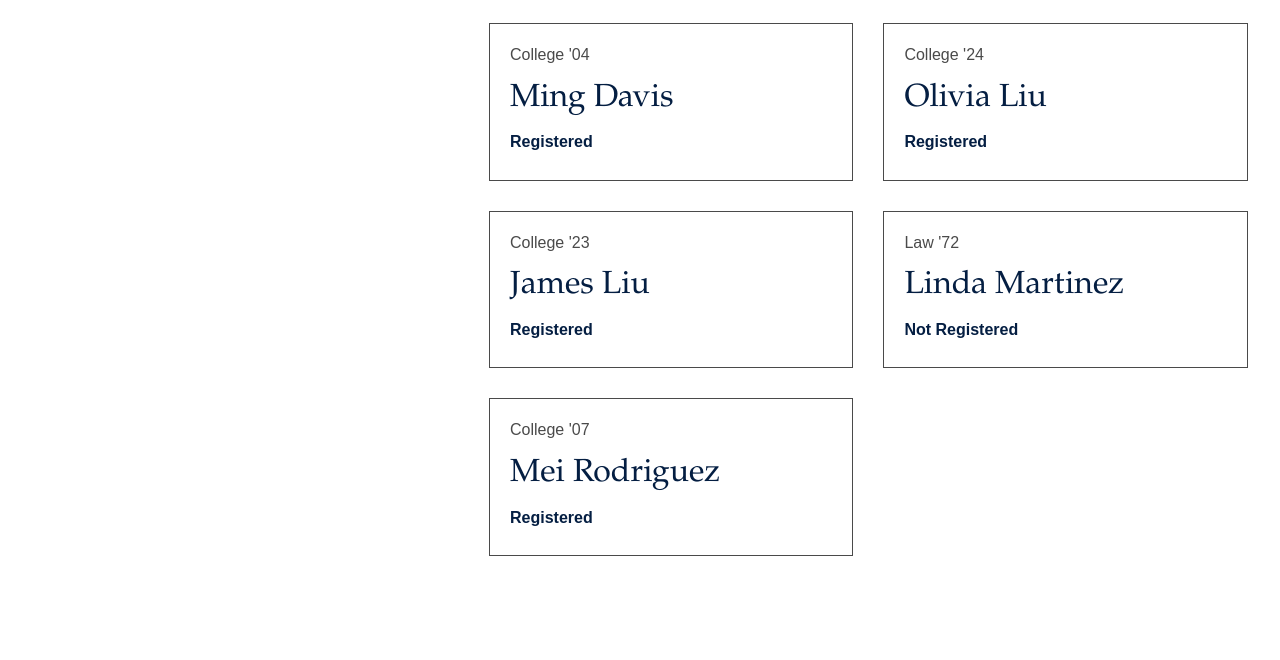
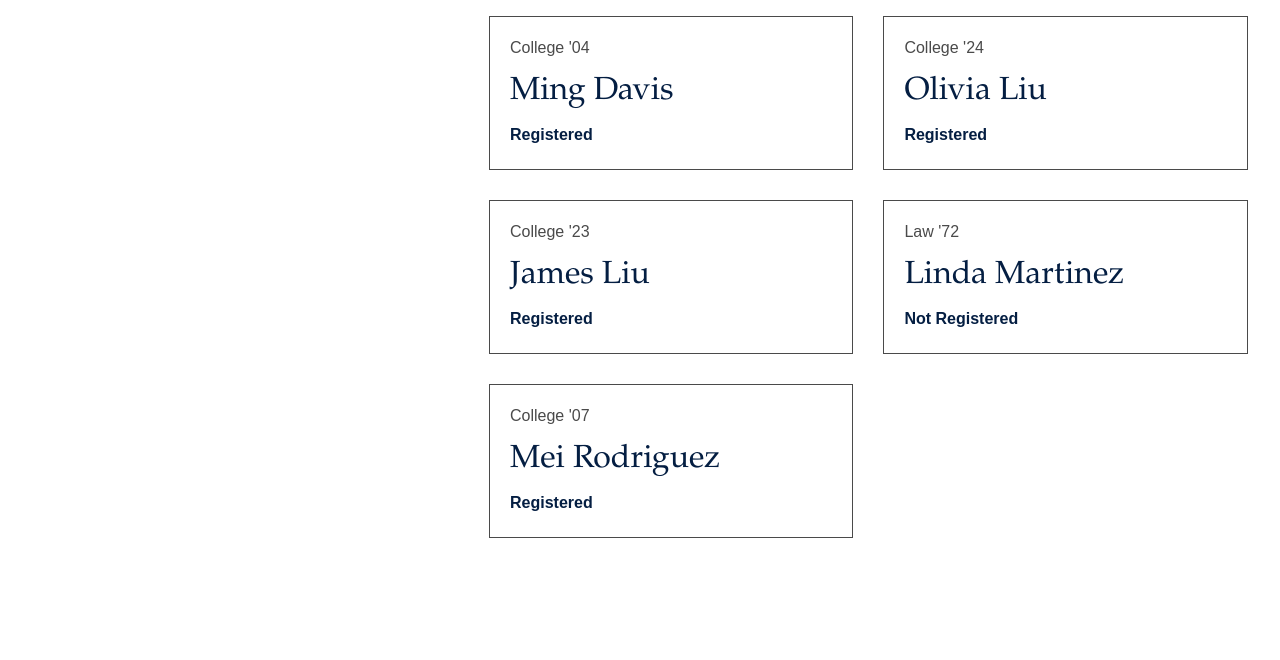
Before and after one commit to alison-ah/event-attendees-2, a plain HTML site: page index.html in a window 1280 px wide. Shown: the part 747-1407 px from the top of the page. Drawn offline with Linux system fonts and the light colour scheme; a web font is replaced by a local one.

Commit message:
Adjusted attendee height for single row display

```diff
--- a/css/style.css
+++ b/css/style.css
@@ -189,6 +189,7 @@
   .attendee {
     border: var(--secondary-color) solid 1px;
     width: 80%;
+    height: 132px;
     padding: 10px 20px;
     margin: 15px;
     border-radius: 0%;
--- a/js/app.js
+++ b/js/app.js
@@ -4,7 +4,7 @@ let allAttendees = [];
 
 //async function fetchAndDisplayAttendees() {
 //  try {
-//    const response = await fetch("https://gist.githubusercontent.com/alison-ah/24c1706e6b1f896a971580608b312b2e/raw/6f5c06767dc9299a64829b1821d5ac87e177b1c2/sample_data.json");
+//    const response = await fetch("https://gist.githubusercontent.com/alison-ah/24c1706e6b1f896a971580608b312b2e/raw/f4e9e325aecc94f59c421264a8209145f6e68ed9/sample_data.json");
 //    allAttendees = await response.json();
 //    filterAndDisplayAttendees();
 //  } catch (error) {
```
